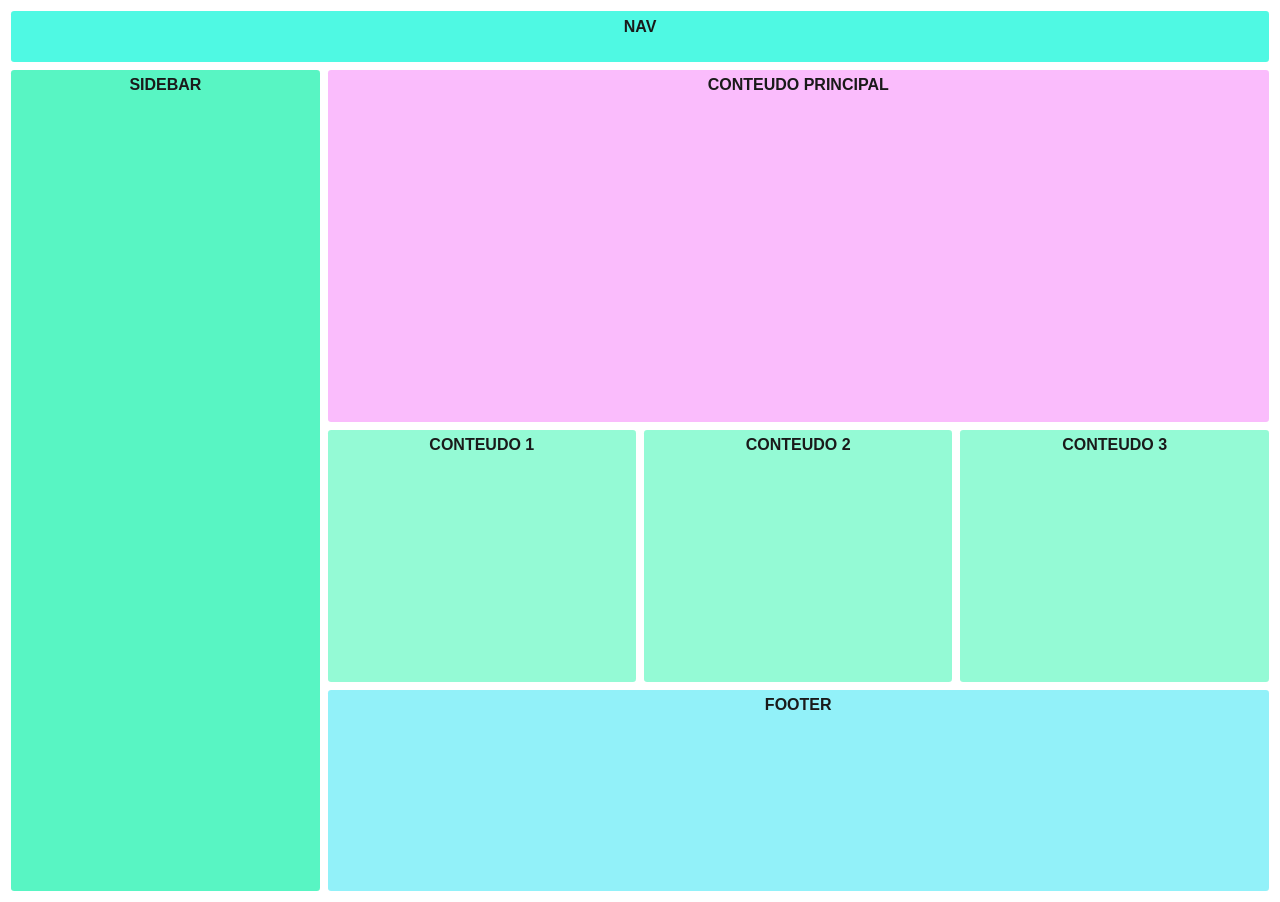
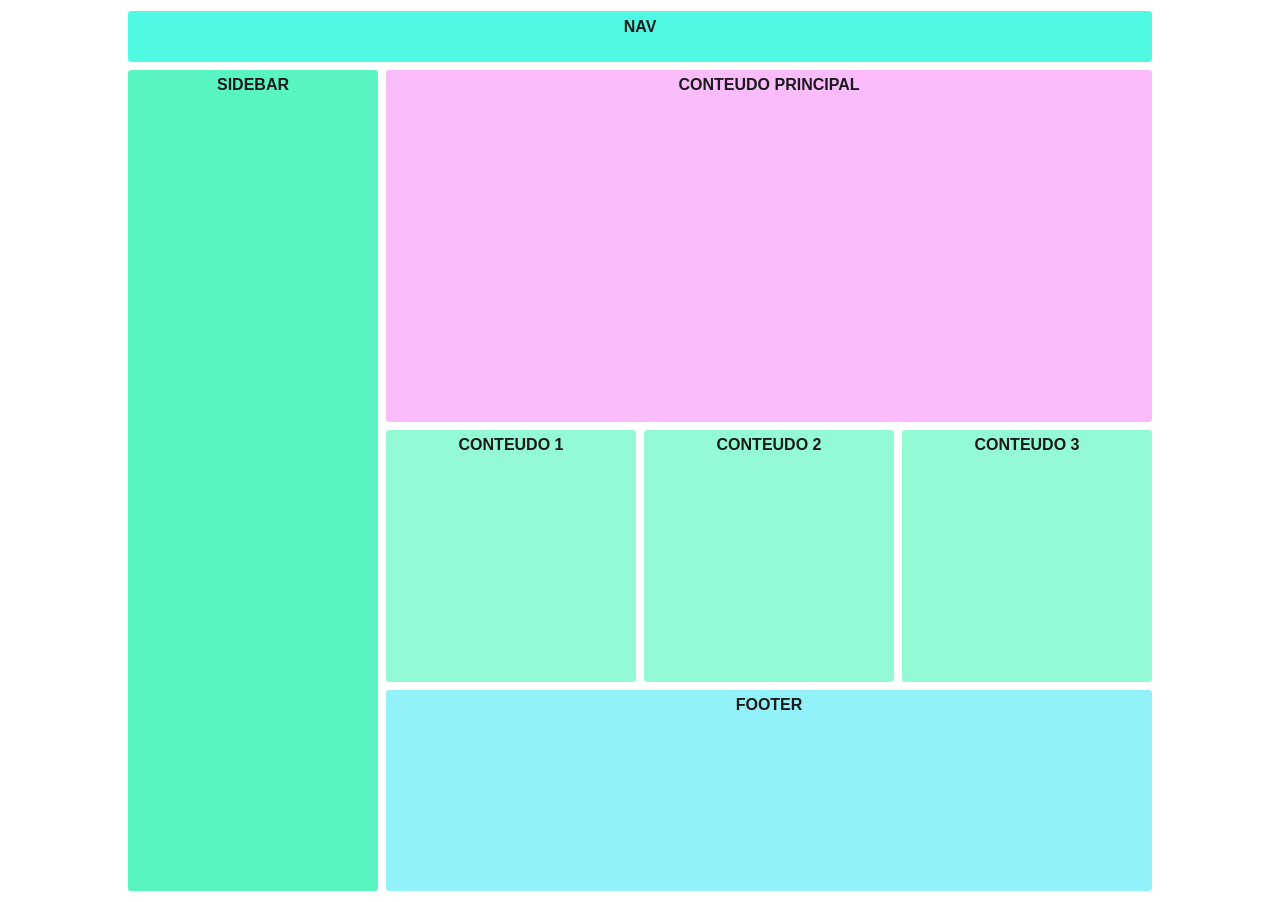
Before and after one commit to hirusunshine/grid-design-responsive, a plain HTML site: page index.html in a window 1280 px wide. Drawn offline with Linux system fonts and the light colour scheme.

Commit message:
Alterando largura do conteiner, criando um conteiner flex

```diff
--- a/css/style.css
+++ b/css/style.css
@@ -4,7 +4,16 @@
 	font-family: sans-serif;
 
 }
+.conteiner-flex{
+	display: flex;
+	justify-content: center;
+	align-items: center;
+
+
+}
 .conteiner-grid{
+	max-width: 1024px;
+	width: 100%;
 	display: grid;
 	height: 55em;
 	grid-template-columns: repeat(4, 1fr);
--- a/index.html
+++ b/index.html
@@ -7,6 +7,7 @@
 	<link rel="stylesheet" type="text/css" href="css/style.css">
 </head>
 <body>
+	<div class="conteiner-flex">
 		<div class="conteiner-grid">
 			<div class="nav">Nav</div>
 			<div class="sidebar">Sidebar</div>
@@ -16,5 +17,6 @@
 			<div class="conteudo3">conteudo 3</div>
 			<div class="footer">footer</div>
 		</div>
+	</div>
 </body>
 </html>
```
Lines whose indentation alone changed are shown as unchanged.
